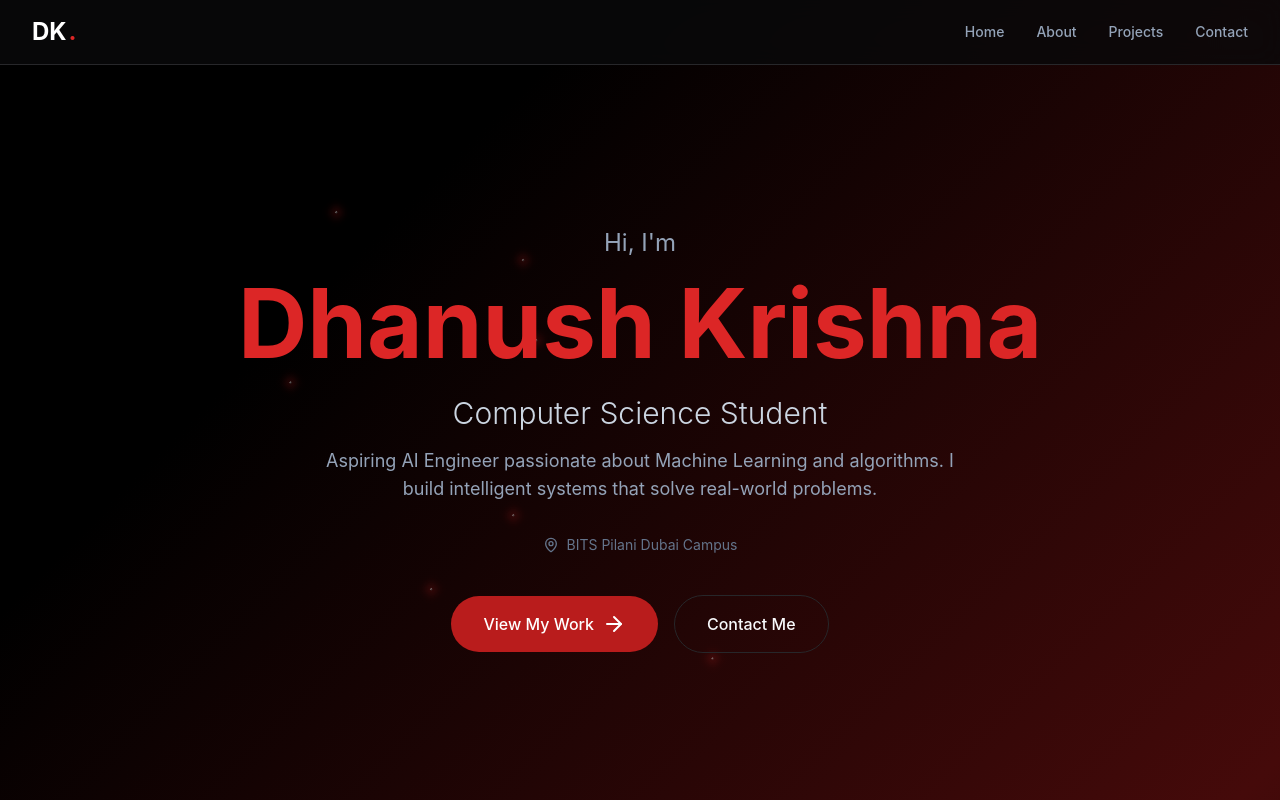
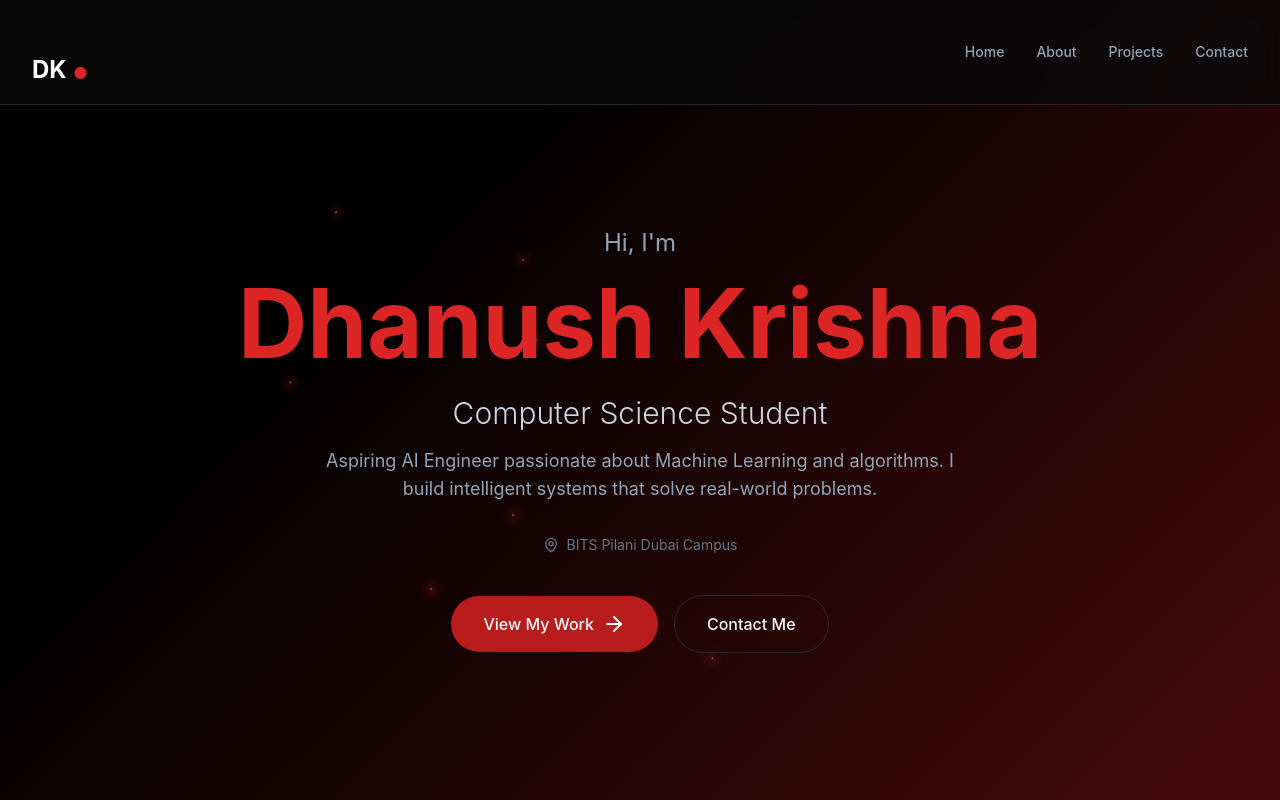
Before and after one commit to DhanushKrishna4/My-Portfolio, a React (Vite) app: page / in a window 1280 px wide. Shown: the top 800 px of the page. Built offline with nearby package versions, Linux system fonts and the light colour scheme.

Commit message:
style: increase logo dot size to 3x while preserving layout

```diff
--- a/src/components/Navbar.jsx
+++ b/src/components/Navbar.jsx
@@ -5,11 +5,15 @@ const Navbar = () => {
     <nav className="fixed top-0 left-0 right-0 bg-zinc-950/80 backdrop-blur-md z-50 border-b border-zinc-800">
       <div className="max-w-7xl mx-auto px-4 md:px-8 py-4 flex justify-between items-center">
 
-        {/* LOGO FIXED: Added 'whitespace-nowrap' to the span below.
-            This forces the name to stay on one line while animating. */}
+        {/* LOGO UPDATE:
+            - Added 'text-7xl leading-none' to the dot.
+            - This makes it 3x the size of the base text (1.5rem -> 4.5rem).
+            - 'leading-none' prevents it from messing up the navbar height.
+            - 'items-baseline' keeps it aligned at the bottom.
+        */}
         <a href="#home" className="text-2xl font-bold text-white flex items-baseline gap-0.5 group cursor-pointer">
           <span>DK</span>
-          <span className="text-red-600">.</span>
+          <span className="text-red-600 text-7xl leading-none">.</span>
           <span className="max-w-0 overflow-hidden group-hover:max-w-xs transition-all duration-500 ease-in-out text-slate-300 text-lg font-normal whitespace-nowrap">
             &nbsp;Dhanush Krishna
           </span>
```
